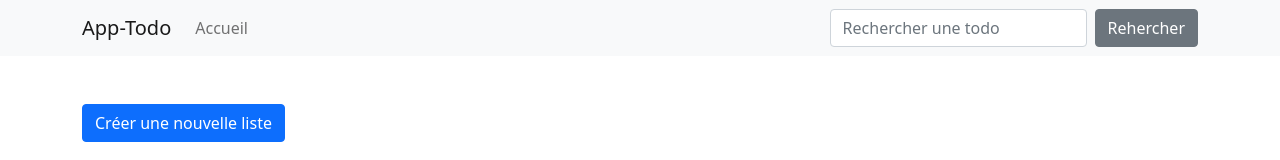
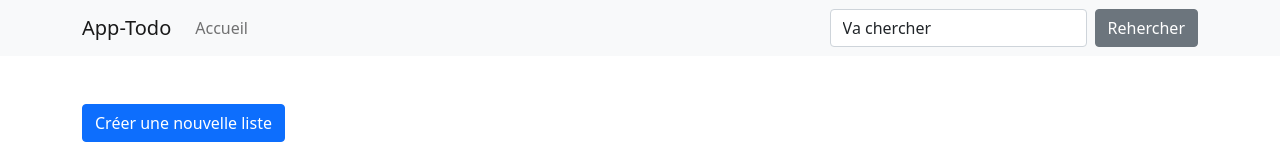
Before and after one commit to plarrat/BTC-TodoList, a React (Create React App) app: page / in a window 1280 px wide. Shown: the top 160 px of the page. Built offline with nearby package versions, Linux system fonts and the light colour scheme.

Commit message:
Gestion state NavBar

```diff
--- a/src/Components/App-Navbar/App-Navbar.jsx
+++ b/src/Components/App-Navbar/App-Navbar.jsx
@@ -7,7 +7,8 @@ import {
   Button,
 } from 'react-bootstrap'
 
-export default function AppNavbar() {
+export default function AppNavbar(props) {
+  const setSearch = props.setSearch
   return (
     <Navbar bg="light" expand="lg">
       <Container>
@@ -22,6 +23,10 @@ export default function AppNavbar() {
               type="search"
               placeholder="Rechercher une todo"
               className="me-2"
+              value={props.search}
+              onChange={e => {
+                setSearch(e.target.value)
+              }}
             />
             <Button variant="secondary">Rehercher</Button>
           </Form>
--- a/src/Components/App/App.jsx
+++ b/src/Components/App/App.jsx
@@ -6,6 +6,7 @@ import { useState } from 'react'
 
 function App() {
   const [liste, setListe] = useState([])
+  const [search, setSearch] = useState('Va chercher')
 
   let displayListe = liste.map(item => {
     return (
@@ -27,7 +28,7 @@ function App() {
   return (
     <div className="App">
       <header className="mb-5">
-        <AppNavbar></AppNavbar>
+        <AppNavbar search={search} setSearch={setSearch}></AppNavbar>
       </header>
 
       <main>
```
